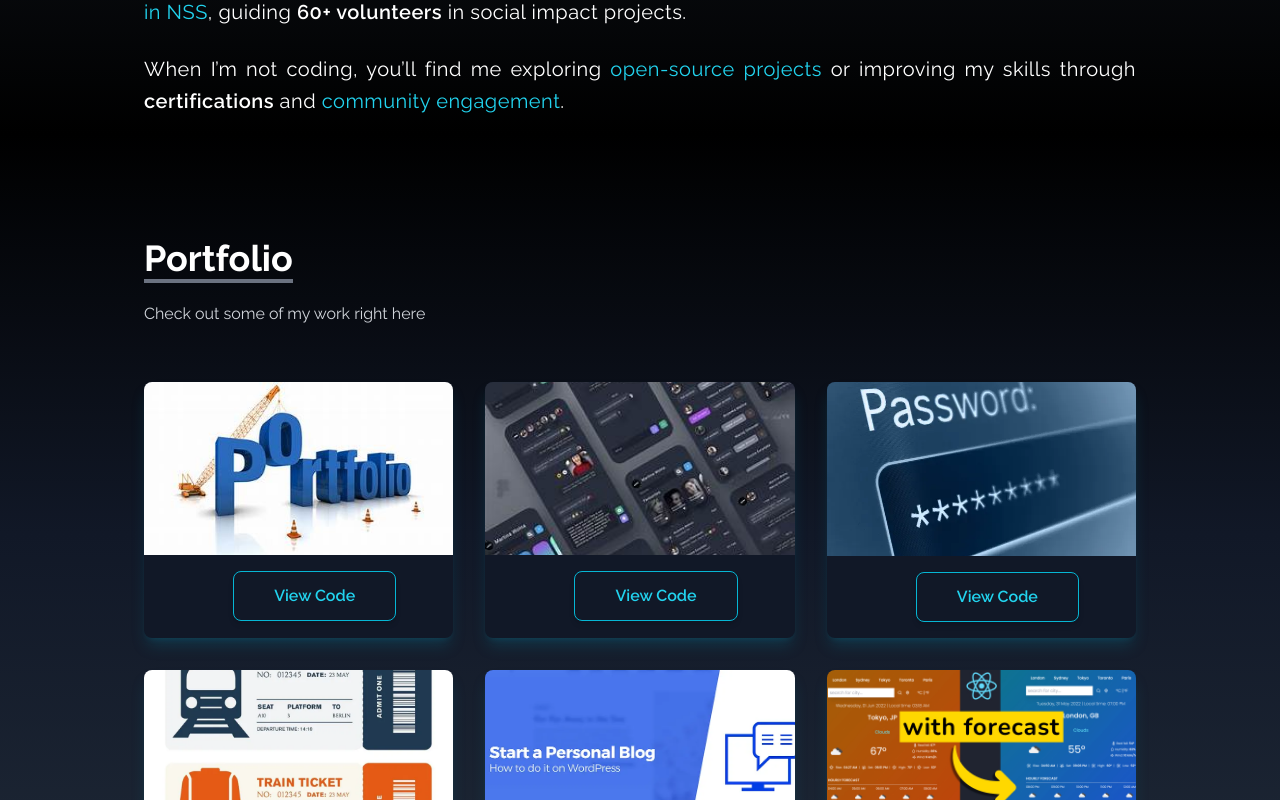
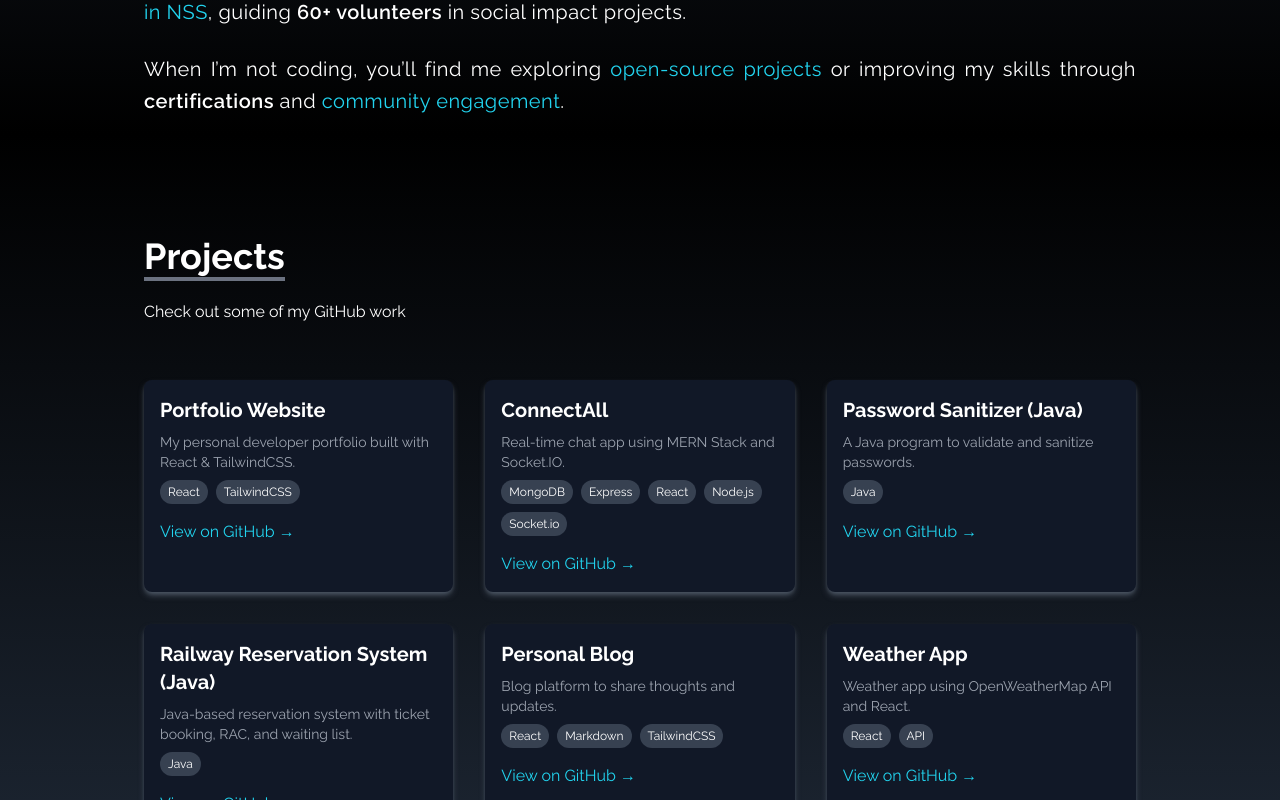
Before and after one commit to Dhavamani6804/Portfolio, a React (Create React App) app: page / in a window 1280 px wide. Shown: the part 1380-2180 px from the top of the page. Built offline with nearby package versions, Linux system fonts and the light colour scheme; the HTML template or start-up script is replaced by a standard one.

Commit message:
final commit

```diff
--- a/src/App.js
+++ b/src/App.js
@@ -6,6 +6,7 @@ import Portfolio from "./components/Portfolio";
 import Contact from "./components/Contact";
 import Skills from "./components/Skills";
 import Footer from "./components/Footer";
+import Projects from "./components/Projects";
 
 function App() {
   return (
@@ -13,7 +14,7 @@ function App() {
       <NavBar />
       <Home />
       <About />
-      <Portfolio />
+      <Projects />
       <Skills />
       <Contact />
       <Footer />
--- a/src/components/NavBar.jsx
+++ b/src/components/NavBar.jsx
@@ -18,7 +18,7 @@ const NavBar = () => {
   const links = [
     { id: 1, link: "home" },
     { id: 2, link: "about" },
-    { id: 3, link: "portfolio" },
+    { id: 3, link: "projects" },
     { id: 4, link: "skills" },
     { id: 5, link: "contact" },
   ];
--- /dev/null
+++ b/src/components/Projects.jsx
@@ -0,0 +1,85 @@
+import React from "react";
+
+const projects = [
+  {
+    id: 1,
+    title: "Portfolio Website",
+    description: "My personal developer portfolio built with React & TailwindCSS.",
+    tech: ["React", "TailwindCSS"],
+    link: "https://github.com/yourusername/portfolio",
+  },
+  {
+    id: 2,
+    title: "ConnectAll",
+    description: "Real-time chat app using MERN Stack and Socket.IO.",
+    tech: ["MongoDB", "Express", "React", "Node.js", "Socket.io"],
+    link: "https://github.com/yourusername/connectall",
+  },
+  {
+    id: 3,
+    title: "Password Sanitizer (Java)",
+    description: "A Java program to validate and sanitize passwords.",
+    tech: ["Java"],
+    link: "https://github.com/yourusername/password-sanitizer-java",
+  },
+  {
+    id: 4,
+    title: "Railway Reservation System (Java)",
+    description: "Java-based reservation system with ticket booking, RAC, and waiting list.",
+    tech: ["Java"],
+    link: "https://github.com/yourusername/railway-ticket-reservation-system-java",
+  },
+  {
+    id: 5,
+    title: "Personal Blog",
+    description: "Blog platform to share thoughts and updates.",
+    tech: ["React", "Markdown", "TailwindCSS"],
+    link: "https://github.com/yourusername/personal-blog",
+  },
+  {
+    id: 6,
+    title: "Weather App",
+    description: "Weather app using OpenWeatherMap API and React.",
+    tech: ["React", "API"],
+    link: "https://github.com/yourusername/weather-app",
+  },
+];
+
+const Projects = () => {
+  return (
+    <div name="projects" className="bg-gradient-to-b from-black to-gray-800 w-full text-white md:h-screen py-10">
+      <div className="max-w-screen-lg p-4 mx-auto flex flex-col justify-center w-full h-full">
+        <div className="pb-8">
+          <p className="text-4xl font-bold inline border-b-4 border-gray-500">Projects</p>
+          <p className="py-6">Check out some of my GitHub work</p>
+        </div>
+
+        <div className="grid sm:grid-cols-2 md:grid-cols-3 gap-8 px-12 sm:px-0">
+          {projects.map(({ id, title, description, tech, link }) => (
+            <div key={id} className="shadow-md shadow-gray-600 rounded-lg p-4 bg-gray-900">
+              <h3 className="text-xl font-bold mb-2">{title}</h3>
+              <p className="text-sm text-gray-400 mb-2">{description}</p>
+              <div className="flex flex-wrap gap-2 mb-4">
+                {tech.map((item, index) => (
+                  <span key={index} className="bg-gray-700 text-xs px-2 py-1 rounded-full">
+                    {item}
+                  </span>
+                ))}
+              </div>
+              <a
+                href={link}
+                target="_blank"
+                rel="noopener noreferrer"
+                className="text-cyan-400 hover:underline"
+              >
+                View on GitHub →
+              </a>
+            </div>
+          ))}
+        </div>
+      </div>
+    </div>
+  );
+};
+
+export default Projects;
--- a/src/components/Skills.jsx
+++ b/src/components/Skills.jsx
@@ -49,15 +49,16 @@ const Skills = () => {
   ]
 
   const languageSkills = [
-    { id: 10, src: python, title: 'Python', style: 'shadow-yellow-300' },
+    { id: 10, src: java, title: 'Java', style: 'shadow-red-500' },
     { id: 11, src: c, title: 'C', style: 'shadow-gray-500' },
-    { id: 12, src: java, title: 'Java', style: 'shadow-red-500' },
+    { id: 12, src: python, title: 'Python', style: 'shadow-yellow-300' },
+
   ]
 
   const tools = [
-    { id: 13, src: git, title: 'GitHub', style: 'shadow-gray-400' },
-    { id: 14, src: vscode, title: 'VS Code', style: 'shadow-blue-500' },
-    { id: 15, src: intellij, title: 'IntelliJ IDEA', style: 'shadow-pink-400' },
+    { id: 13, src: vscode, title: 'VS Code', style: 'shadow-blue-500' },
+    { id: 14, src: intellij, title: 'IntelliJ IDEA', style: 'shadow-pink-400' },
+    { id: 15, src: git, title: 'GitHub', style: 'shadow-gray-400' },
     { id: 16, src: canva, title: 'Canva', style: 'shadow-cyan-300' },
   ]
 
```
